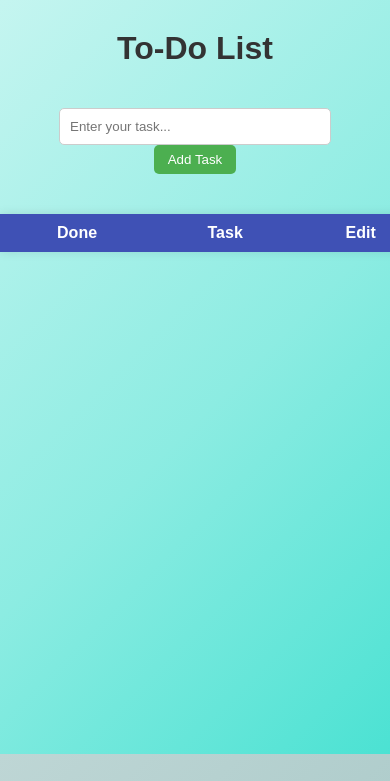
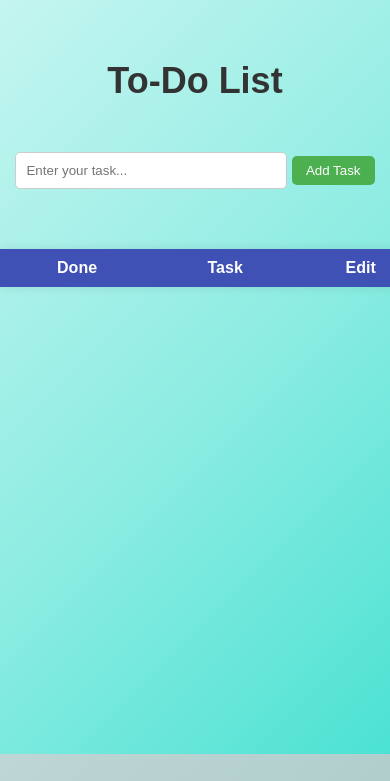
Before and after one commit to niravhingu/Todo-list-app, a plain HTML site: page index.html in a window 390 px wide. Shown: the top 781 px of the page. Drawn offline with Linux system fonts and the light colour scheme.

Commit message:
first changes for mobile adjust

```diff
--- a/index.html
+++ b/index.html
@@ -10,8 +10,8 @@
 </head>
 
 <body>
-
-<h1>To-Do List</h1>
+<section class="all">
+<h1 id="title">To-Do List</h1>
 
 <div class="input-box">
 
@@ -38,11 +38,11 @@
 </tbody>
 
 </table>
-
+</section>
 
 <footer>
 
-<a href="https://github.com/niravhingu" target="_blank">
+<a href="l" target="_blank">
 <img src="https://cdn-icons-png.flaticon.com/512/733/733553.png" class="social">
 </a>
 
--- a/style.css
+++ b/style.css
@@ -18,8 +18,9 @@
 }
 
 .input-box{
-
-margin:20px;
+margin-top: 50px;
+margin-bottom: -50px;
+/* margin:20px; */
 
 }
 
@@ -51,12 +52,12 @@
 table{
 
 margin:auto;
-margin-top:20px;
 width:600px;
 border-collapse:collapse;
 background:white;
 
 box-shadow:0px 0px 10px rgba(0,0,0,0.1);
+margin-top:110px;
 
 }
 
@@ -113,3 +114,9 @@
 transform:scale(1.2);
 
 }
+
+#title{
+    margin-top: 60px;
+font-size: 36px;
+
+}
```
